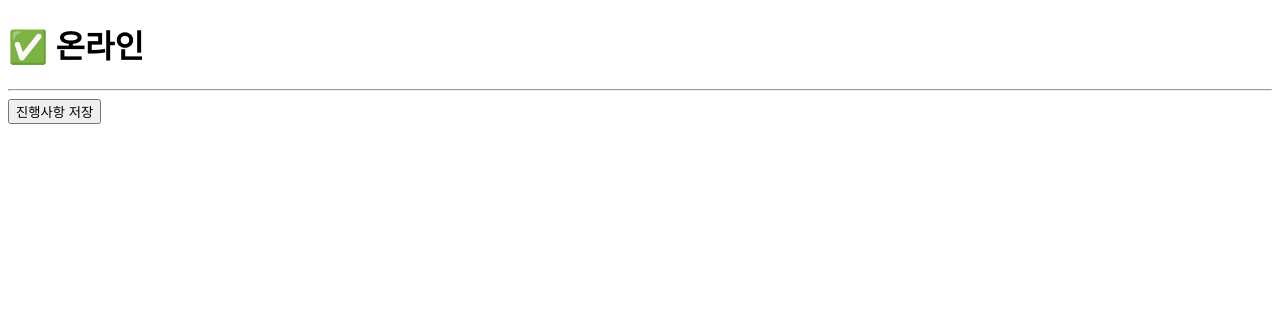
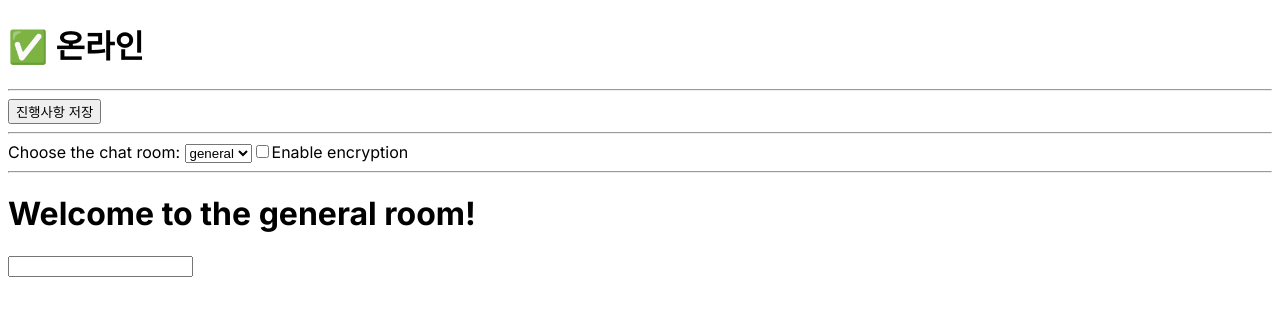
Before and after one commit to jong-k/simple-comments, a Next.js app: page /learn/escape-hatches/custom-hooks in a window 1280 px wide. Shown: the top 316 px of the page. Built offline with nearby package versions, Linux system fonts and the light colour scheme.

Commit message:
feat: chat room에 커스텀훅 연결

```diff
--- /dev/null
+++ b/app/learn/escape-hatches/custom-hooks/NewChatContainer.tsx
@@ -0,0 +1,30 @@
+import { useState } from "react";
+import NewChatRoom from "./NewChatRoom";
+
+export default function NewChatContainer() {
+  const [roomId, setRoomId] = useState("general");
+  const [isEncrypted, setIsEncrypted] = useState(false);
+
+  return (
+    <>
+      <label>
+        Choose the chat room:{" "}
+        <select value={roomId} onChange={(e) => setRoomId(e.target.value)}>
+          <option value="general">general</option>
+          <option value="travel">travel</option>
+          <option value="music">music</option>
+        </select>
+      </label>
+      <label>
+        <input
+          type="checkbox"
+          checked={isEncrypted}
+          onChange={(e) => setIsEncrypted(e.target.checked)}
+        />
+        Enable encryption
+      </label>
+      <hr />
+      <NewChatRoom roomId={roomId} isEncrypted={isEncrypted} />
+    </>
+  );
+}
--- /dev/null
+++ b/app/learn/escape-hatches/custom-hooks/NewChatRoom.tsx
@@ -0,0 +1,20 @@
+import { useState } from "react";
+import { useChatRoom } from "./useChatRoom";
+
+interface ChatRoomProps {
+  roomId: string;
+  isEncrypted: boolean;
+}
+
+export default function NewChatRoom({ roomId, isEncrypted }: ChatRoomProps) {
+  const [message, setMessage] = useState("");
+
+  useChatRoom(roomId, isEncrypted);
+
+  return (
+    <>
+      <h1>Welcome to the {roomId} room!</h1>
+      <input value={message} onChange={(e) => setMessage(e.target.value)} />
+    </>
+  );
+}
--- a/app/learn/escape-hatches/custom-hooks/page.tsx
+++ b/app/learn/escape-hatches/custom-hooks/page.tsx
@@ -1,6 +1,7 @@
 "use client";
 import NetworkStatus from "./NetworkStatus";
 import SaveButton from "./SaveButton";
+import NewChatContainer from "./NewChatContainer";
 
 export default function CustomHooks() {
   return (
@@ -8,6 +9,8 @@ export default function CustomHooks() {
       <NetworkStatus />
       <hr />
       <SaveButton />
+      <hr />
+      <NewChatContainer />
     </div>
   );
 }
--- /dev/null
+++ b/app/learn/escape-hatches/custom-hooks/useChatRoom.tsx
@@ -0,0 +1,16 @@
+import { useEffect } from "react";
+import {
+  createEncryptedConnection,
+  createUnencryptedConnection,
+} from "../effects-lifecycle/chatUtils";
+
+export function useChatRoom(roomId: string, isEncrypted: boolean) {
+  useEffect(() => {
+    const createConnection = isEncrypted
+      ? createEncryptedConnection
+      : createUnencryptedConnection;
+    const connection = createConnection(roomId);
+    connection.connect();
+    return () => connection.disconnect();
+  }, [roomId, isEncrypted]);
+}
--- a/package.json
+++ b/package.json
@@ -13,6 +13,7 @@
     "next": "14.0.4",
     "react": "^18",
     "react-dom": "^18",
+    "toastify-js": "^1.12.0",
     "use-immer": "^0.9.0"
   },
   "devDependencies": {
```
Also changed, not shown: app/learn/escape-hatches/custom-hooks/README.md, 1 other file (tests, documents, lock files or other folders).
